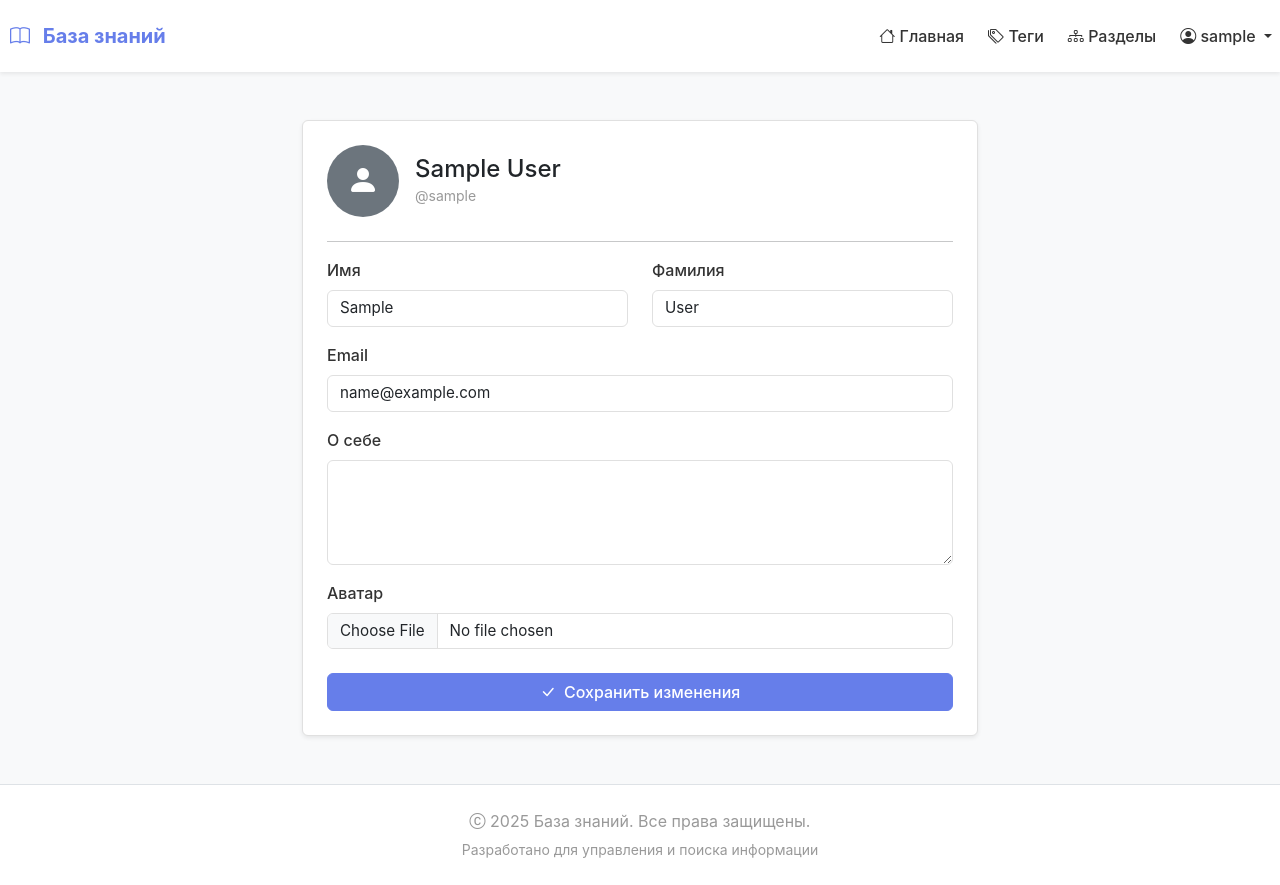
After one commit to Dynbachka/-----_---, a Django app: page /profile/ in a window 1280 px wide. The commit adds this page. Run offline with Django 4.2, Linux system fonts and the light colour scheme; the visitor is signed in with stand-in values (Sample User, id 1); data comes from the database, SQL or seed files in the repository.

Commit message:
0.22 пока воркает

```diff
--- a/knowledge/forms.py
+++ b/knowledge/forms.py
@@ -4,6 +4,8 @@ from taggit.forms import TagField
 from django.contrib.auth.forms import UserCreationForm, AuthenticationForm
 from django.contrib.auth.forms import UserCreationForm
 from django.contrib.auth.models import User
+from django.contrib.auth.models import User
+from .models import UserProfile
 
 
 # Кастомный виджет для загрузки нескольких файлов
@@ -189,3 +191,49 @@ class CustomAuthenticationForm(AuthenticationForm):
         # Применяем класс form-control ко всем полям для красивого отображения
         for field_name, field in self.fields.items():
             field.widget.attrs.update({'class': 'form-control'})
+
+class UserProfileForm(forms.ModelForm):
+    first_name = forms.CharField(
+        label='Имя', max_length=30, required=False,
+        widget=forms.TextInput(attrs={'class': 'form-control'})
+    )
+    last_name = forms.CharField(
+        label='Фамилия', max_length=30, required=False,
+        widget=forms.TextInput(attrs={'class': 'form-control'})
+    )
+    email = forms.EmailField(
+        label='Email', required=False,
+        widget=forms.EmailInput(attrs={'class': 'form-control'})
+    )
+
+    class Meta:
+        model = UserProfile
+        fields = ['avatar', 'bio']
+        widgets = {
+            'bio': forms.Textarea(attrs={'class': 'form-control', 'rows': 4}),
+            'avatar': forms.FileInput(attrs={'class': 'form-control'}),
+        }
+        labels = {
+            'bio': 'О себе',
+            'avatar': 'Аватар',
+        }
+
+    def __init__(self, *args, **kwargs):
+        # Передаём instance пользователя отдельно
+        self.user = kwargs.pop('user', None)
+        super().__init__(*args, **kwargs)
+        if self.user:
+            self.fields['first_name'].initial = self.user.first_name
+            self.fields['last_name'].initial = self.user.last_name
+            self.fields['email'].initial = self.user.email
+
+    def save(self, commit=True):
+        profile = super().save(commit=False)
+        if self.user:
+            self.user.first_name = self.cleaned_data['first_name']
+            self.user.last_name = self.cleaned_data['last_name']
+            self.user.email = self.cleaned_data['email']
+            self.user.save()
+        if commit:
+            profile.save()
+        return profile
--- a/knowledge/urls.py
+++ b/knowledge/urls.py
@@ -6,6 +6,8 @@ from . import api
 from django.urls import path
 from .views import RegisterUserView, CustomLoginView
 from django.contrib.auth.views import LogoutView
+from .views import ProfileView
+
 
 app_name = 'knowledge'
 
@@ -46,9 +48,13 @@ urlpatterns = [
     path('attachment/<int:attachment_id>/download/', views.download_attachment, name='download_attachment'),
     path('attachment/<int:attachment_id>/view/', views.view_attachment, name='view_attachment'),
 
+    # Авторизация
     path('login/', CustomLoginView.as_view(), name='login'),
     path('logout/', LogoutView.as_view(next_page='knowledge:home'), name='logout'),
     path('register/', RegisterUserView.as_view(), name='register'),
+
+    # Авторизация
+    path('profile/', ProfileView.as_view(), name='profile'),
 ]
     ##
     ##   дял апи
--- a/knowledge/views.py
+++ b/knowledge/views.py
@@ -12,6 +12,15 @@ from django.urls import reverse_lazy
 from django.views.generic import CreateView
 from django.contrib.auth import login
 from .forms import CustomUserCreationForm, CustomAuthenticationForm
+from django.contrib.auth.decorators import login_required
+from django.utils.decorators import method_decorator
+from django.views.generic import UpdateView
+from .forms import UserProfileForm
+from django.views.generic import UpdateView
+from .models import UserProfile
+
+
+
 
 
 def is_admin_or_staff(user):
@@ -378,3 +387,25 @@ class CustomLoginView(LoginView):
 
     def get_success_url(self):
         return reverse_lazy('knowledge:home')
+
+
+@method_decorator(login_required(login_url='knowledge:login'), name='dispatch')
+class ProfileView(UpdateView):
+    model = UserProfile
+    form_class = UserProfileForm
+    template_name = 'profile.html'
+    success_url = reverse_lazy('knowledge:profile')
+
+    def get_object(self, queryset=None):
+        # Получаем или создаём профиль для текущего пользователя
+        profile, created = UserProfile.objects.get_or_create(user=self.request.user)
+        return profile
+
+    def get_form_kwargs(self):
+        kwargs = super().get_form_kwargs()
+        kwargs['user'] = self.request.user
+        return kwargs
+
+    def form_valid(self, form):
+        messages.success(self.request, 'Профиль успешно обновлён!')
+        return super().form_valid(form)
--- a/templates/base.html
+++ b/templates/base.html
@@ -361,6 +361,12 @@
                 {% endif %}
                 <!-- ИЗМЕНЕНО: Ссылка на выход -->
                 <li>
+                    <a class="dropdown-item" href="{% url 'knowledge:profile' %}">
+                        <i class="bi bi-person-lines-fill"></i> Профиль
+                    </a>
+                </li>
+                <li><hr class="dropdown-divider"></li>
+                <li>
                     <form action="{% url 'knowledge:logout' %}" method="post" style="display: inline;">
                         {% csrf_token %}
                         <button type="submit" class="dropdown-item"><i class="bi bi-box-arrow-right"></i> Выход</button>
--- /dev/null
+++ b/templates/profile.html
@@ -0,0 +1,89 @@
+{% extends 'base.html' %}
+{% block title %}Профиль — {{ user.username }}{% endblock %}
+
+{% block content %}
+<div class="container mt-5">
+    <div class="row justify-content-center">
+        <div class="col-md-7">
+
+            {% if messages %}
+                {% for message in messages %}
+                    <div class="alert alert-success alert-dismissible fade show" role="alert">
+                        {{ message }}
+                        <button type="button" class="btn-close" data-bs-dismiss="alert"></button>
+                    </div>
+                {% endfor %}
+            {% endif %}
+
+            <div class="card shadow-sm">
+                <div class="card-body p-4">
+
+                    <!-- Шапка профиля -->
+                    <div class="d-flex align-items-center mb-4">
+                        {% if object.avatar %}
+                            <img src="{{ object.avatar.url }}" alt="Аватар"
+                                 class="rounded-circle me-3"
+                                 style="width:72px;height:72px;object-fit:cover;">
+                        {% else %}
+                            <div class="rounded-circle bg-secondary d-flex align-items-center justify-content-center me-3"
+                                 style="width:72px;height:72px;">
+                                <i class="bi bi-person-fill text-white fs-2"></i>
+                            </div>
+                        {% endif %}
+                        <div>
+                            <h4 class="mb-0">{{ user.get_full_name|default:user.username }}</h4>
+                            <small class="text-muted">@{{ user.username }}</small>
+                        </div>
+                    </div>
+
+                    <hr>
+
+                    <!-- Форма редактирования -->
+                    <form method="post" enctype="multipart/form-data">
+                        {% csrf_token %}
+
+                        <div class="row">
+                            <div class="col-md-6 mb-3">
+                                <label class="form-label">Имя</label>
+                                {{ form.first_name }}
+                            </div>
+                            <div class="col-md-6 mb-3">
+                                <label class="form-label">Фамилия</label>
+                                {{ form.last_name }}
+                            </div>
+                        </div>
+
+                        <div class="mb-3">
+                            <label class="form-label">Email</label>
+                            {{ form.email }}
+                        </div>
+
+                        <div class="mb-3">
+                            <label class="form-label">О себе</label>
+                            {{ form.bio }}
+                        </div>
+
+                        <div class="mb-4">
+                            <label class="form-label">Аватар</label>
+                            {{ form.avatar }}
+                            {% if object.avatar %}
+                                <div class="mt-2">
+                                    <small class="text-muted">Текущий файл: {{ object.avatar.name }}</small>
+                                </div>
+                            {% endif %}
+                        </div>
+
+                        <div class="d-grid">
+                            <button type="submit" class="btn btn-primary">
+                                <i class="bi bi-check-lg me-1"></i> Сохранить изменения
+                            </button>
+                        </div>
+                    </form>
+
+                </div>
+            </div>
+
+        </div>
+    </div>
+</div>
+{% endblock %}
```
Also changed, not shown: media/avatars/i.webp (added).
